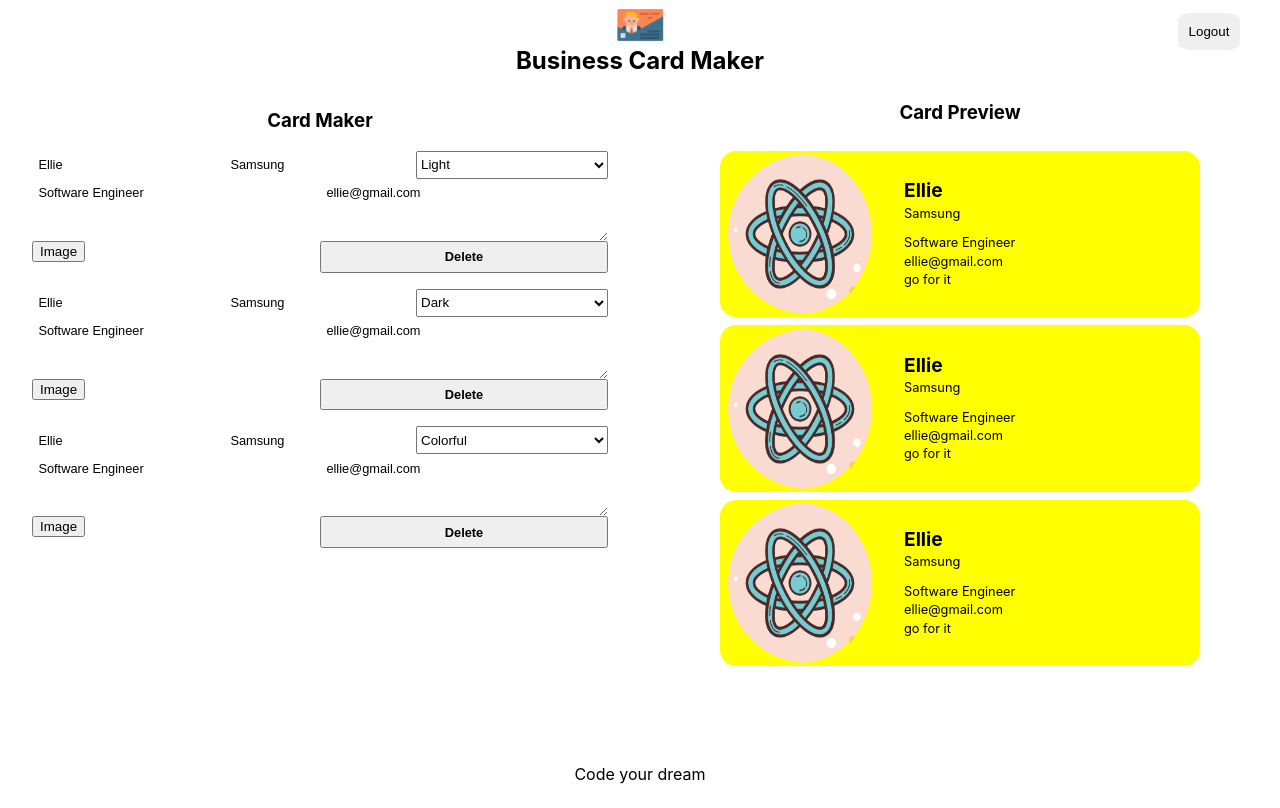
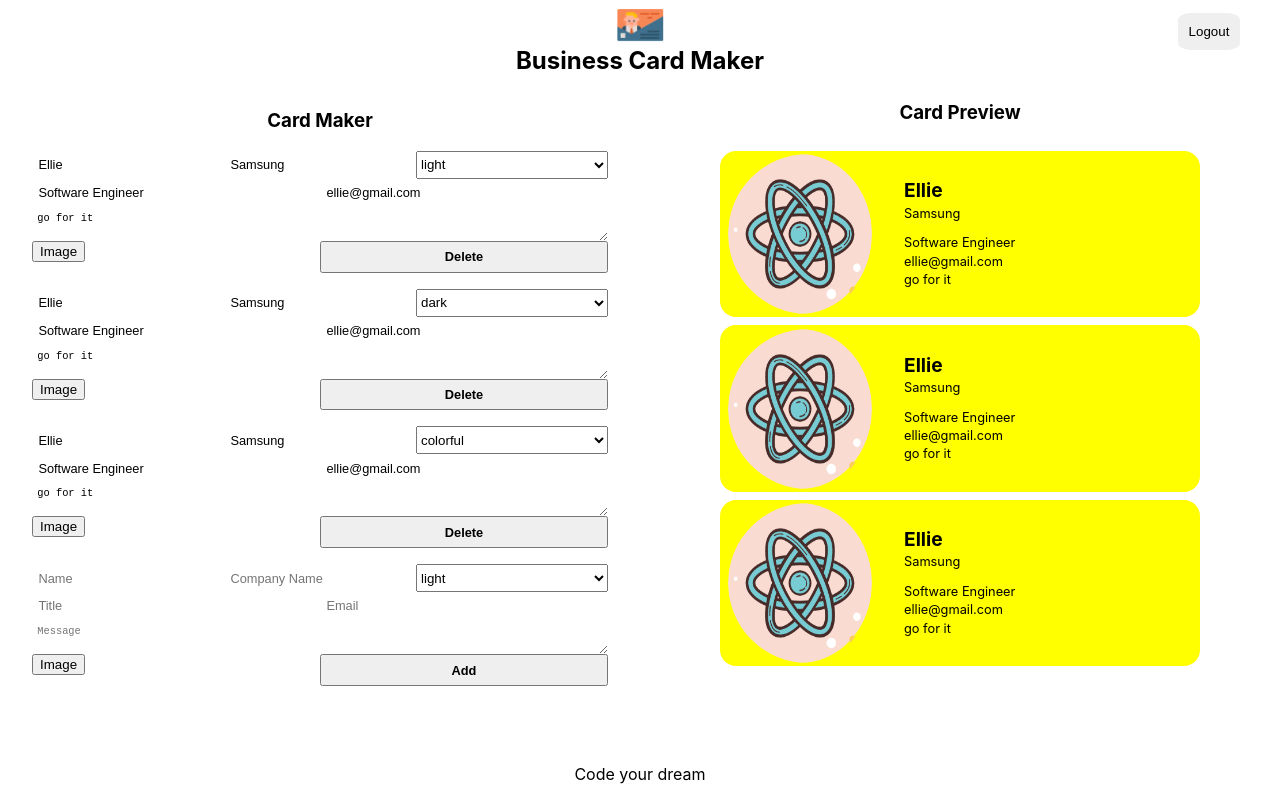
Before and after one commit to heesu07/business-card-maker, a React (Create React App) app: page /maker in a window 1280 px wide. Built offline with nearby package versions, Linux system fonts and the light colour scheme; no server answers; sample sign-in values are in the browser's storage.

Commit message:
add card add form component

```diff
--- /dev/null
+++ b/src/components/card_add_form/card_add_form.jsx
@@ -0,0 +1,69 @@
+import React,{useRef} from 'react';
+import Button from '../button/button';
+import ImageFileInput from '../image_file_input/image_file_input';
+import styles from './card_add_form.module.css';
+
+const CardAddForm = ({onAdd}) => {
+  const formRef = useRef();
+  const nameRef = useRef();
+  const companyRef = useRef();
+  const themeRef = useRef();
+  const titleRef = useRef();
+  const emailRef = useRef();
+  const messageRef = useRef();
+
+  const onSubmit= (event) =>{
+    event.preventDefault();
+    const card = {
+      id: Date.now(), // uuid
+      name: nameRef.current.value || '',
+      company: companyRef.current.value || '',
+      theme: themeRef.current.value,
+      title: titleRef.current.value || '',
+      email: emailRef.current.value || '',
+      message: messageRef.current.value || '',
+      fileName:'',
+      fileURL:'',
+    };
+     //formRef.current.reset();
+     onAdd(card);
+  };
+  return (
+    <form className={styles.form} action="">
+      <input ref={nameRef}
+        className={styles.input}
+        type="text"
+        name='name'
+        placeholder="Name" />
+      <input ref={companyRef}
+        className={styles.input}
+        type="text"
+        name='company'
+        placeholder="Company Name" />
+      <select ref={themeRef}className={styles.select} name="theme" placeholder="Theme">
+        <option placeholder="light">light</option>
+        <option placeholder="dark">dark</option>
+        <option placeholder="colorful">colorful</option>
+      </select>
+      <input ref={titleRef}
+        className={styles.input}
+        type="text"
+        name='title'
+        placeholder="Title" />
+      <input ref={emailRef}
+        className={styles.input}
+        type="text"
+        name='email'
+        placeholder="Email" />
+      <textarea ref={messageRef}
+        className={styles.textarea}
+        name="message"
+        placeholder="Message" />
+      <div className={styles.fileInput}>
+        <ImageFileInput />
+      </div>
+      <Button name='Add' onClick={onSubmit} />
+    </form>
+  );
+}
+export default CardAddForm;
--- /dev/null
+++ b/src/components/card_add_form/card_add_form.module.css
@@ -0,0 +1,44 @@
+@value makerBlack, makerWhite from '../../common/colors.css';
+
+.form{
+  display: flex;
+  width: 100%;
+  flex-wrap: wrap;
+  border-top: 1px solid makerBlack;
+  border-left: 1px solid makerBlack;
+  margin-bottom: 1em;
+}
+
+.input,
+.textarea,
+.button,
+.fileInput {
+  font-size: 0.8em;
+  width: 100%;
+  border: 0;
+  padding: 0.5em;
+  border-bottom: 1px solid makerBlack;
+  border: 1px solid makerBlack;
+  background: makerWhite;
+}
+
+.input,
+.select {
+  flex: 1 1 30%;
+}
+
+.fileInput{
+  padding: 0;
+  flex: 1 1 50%;
+}
+
+.input:focus,
+.textarea:focus,
+.select:focus,
+.botton:focus {
+  outline: 0;
+}
+
+.textarea{
+  flex-basis: 100%;
+}
--- a/src/components/card_edit_form/card_edit_form.jsx
+++ b/src/components/card_edit_form/card_edit_form.jsx
@@ -13,22 +13,41 @@
     theme,
     fileName,
     fileURL
-  } =card;
+  } = card;
   const onSubmit= () =>{
 
   };
   return (
     <form className={styles.form} action="">
-      <input className={styles.input} type="text" name='name'value={name} />
-      <input className={styles.input} type="text" name='company'value={company} />
-      <select className={styles.select} name="theme" value={theme}>
-        <option value="light">Light</option>
-        <option value="dark">Dark</option>
-        <option value="colorful">Colorful</option>
+      <input
+        className={styles.input}
+        type="text"
+        name='name'
+        defaultValue={name} />
+      <input
+        className={styles.input}
+        type="text"
+        name='company'
+        defaultValue={company} />
+      <select className={styles.select} name="theme" defaultValue={theme}>
+        <option value="light">light</option>
+        <option value="dark">dark</option>
+        <option value="colorful">colorful</option>
       </select>
-      <input className={styles.input} type="text" name='title'value={title} />
-      <input className={styles.input} type="text" name='email'value={email} />
-      <textarea className={styles.textarea} name="message" vlaue={message}></textarea>
+      <input
+        className={styles.input}
+        type="text"
+        name='title'
+        defaultValue={title} />
+      <input
+        className={styles.input}
+        type="text"
+        name='email'
+        defaultValue={email} />
+      <textarea
+        className={styles.textarea}
+        name="message"
+        defaultValue={message} />
       <div className={styles.fileInput}>
       <ImageFileInput />
       </div>
--- a/src/components/editor/editor.jsx
+++ b/src/components/editor/editor.jsx
@@ -1,16 +1,18 @@
 import React from 'react';
+import CardAddForm from '../card_add_form/card_add_form';
 import CardEditForm from '../card_edit_form/card_edit_form';
 import styles from './editor.module.css';
 
-const Editor = ({cards}) => {
+const Editor = ({cards, addCard}) => {
   return (
     <section className={styles.editor}>
       <h1 className={styles.title}>Card Maker</h1>
       {cards.map(card => (
-        <CardEditForm card={card} />
+        <CardEditForm key={card.id} card={card} />
       ))
 
       }
+      <CardAddForm onAdd={addCard}/>
     </section>
   );
 }
--- a/src/components/maker/maker.jsx
+++ b/src/components/maker/maker.jsx
@@ -54,12 +54,17 @@
       }
     });
   });
+
+  const addCard = card => {
+    const update = [...cards, card];
+    setCards(update);
+  };
   return (
     <section className={styles.maker}>
       <Header onLogout={onLogout} />
 
         <div className={styles.container}>
-          <Editor cards={cards} />
+          <Editor cards={cards} addCard={addCard} />
           <Preview cards={cards} />
         </div>
 
--- a/src/components/preview/preview.jsx
+++ b/src/components/preview/preview.jsx
@@ -9,7 +9,7 @@
       <ul className={styles.cards}>
         {
           cards.map(card =>(
-            <Card card={card}/>
+            <Card key={card.id} card={card}/>
           ))
         }
       </ul>
```
Also changed, not shown: 1 other file (tests, documents, lock files or other folders).
